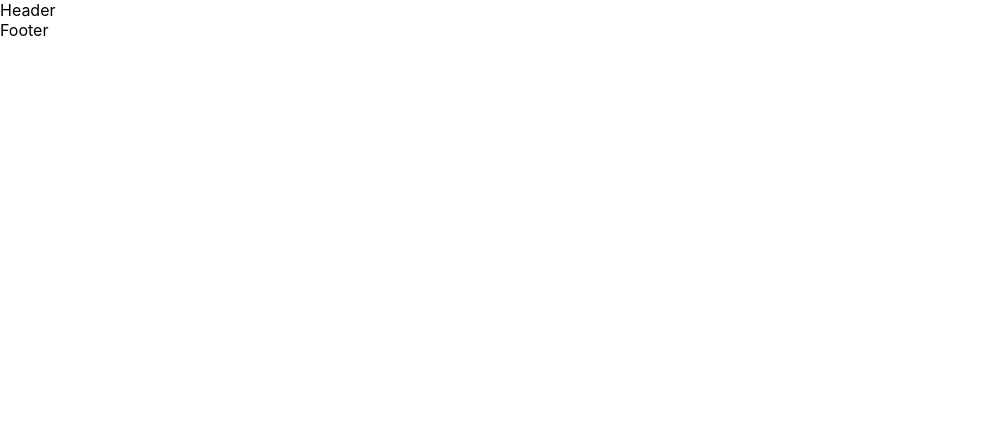
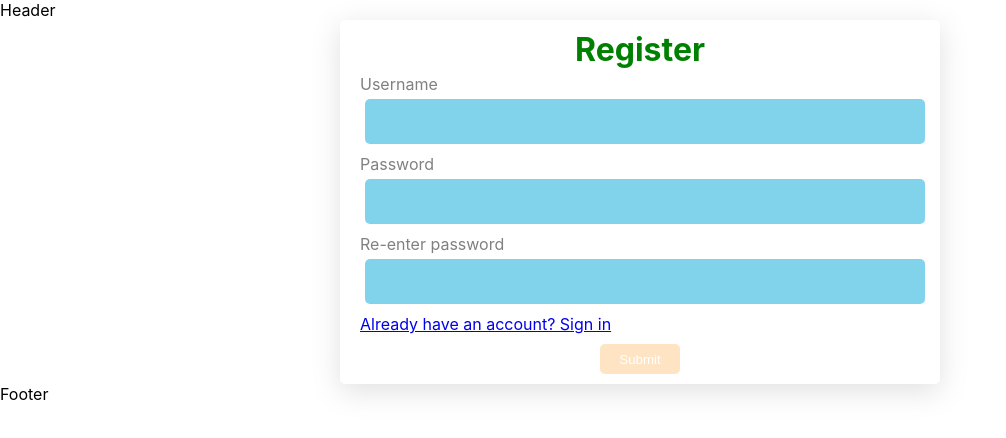
Before and after one commit to xuananh95/Nhom2_Final_Project, a React (Create React App) app: page /sign-up in a window 1280 px wide. Before the commit this address had no page. Shown: the top 438 px of the page, without its empty margins (0-1006 px from the left). Built offline with nearby package versions, Linux system fonts and the light colour scheme.

Commit message:
added signin signup

```diff
--- a/package.json
+++ b/package.json
@@ -11,6 +11,7 @@
     "react-icons": "^4.3.1",
     "react-router-dom": "^6.3.0",
     "react-scripts": "5.0.1",
+    "react-toastify": "^9.0.1",
     "styled-components": "^5.3.5",
     "web-vitals": "^2.1.4"
   },
--- a/src/App.js
+++ b/src/App.js
@@ -2,6 +2,11 @@ import "./App.css";
 import { BrowserRouter, Routes, Route } from "react-router-dom";
 import Home from "./pages/Home";
 import Layout from "./components/Layout";
+import Signup from "./pages/Signup";
+import Signin from "./pages/Signin";
+import { ToastContainer } from "react-toastify";
+import "react-toastify/dist/ReactToastify.css";
+import Admin from "./pages/Admin";
 
 function App() {
     return (
@@ -10,9 +15,13 @@ function App() {
                 <Layout>
                     <Routes>
                         <Route path="/" element={<Home />} />
+                        <Route path="/sign-up" element={<Signup />} />
+                        <Route path="/sign-in" element={<Signin />} />
+                        <Route path="/admin" element={<Admin />} />
                     </Routes>
                 </Layout>
             </BrowserRouter>
+            <ToastContainer />
         </div>
     );
 }
--- /dev/null
+++ b/src/components/Button/index.jsx
@@ -0,0 +1,25 @@
+import React from 'react'
+import styled from 'styled-components'
+
+const Button = ({ text }) => {
+    return (
+        <SButton>
+            {text}
+        </SButton>
+    )
+}
+
+export default Button
+
+const SButton = styled.button`
+    width: 80px;
+    height: 30px;
+    display: flex;
+    align-items: center;
+    justify-content: center;
+    cursor: pointer;
+    color: white;
+    border: none;
+    background-color: bisque;
+    border-radius: 5px;
+`;
--- /dev/null
+++ b/src/components/Input/index.jsx
@@ -0,0 +1,31 @@
+import React from 'react';
+import styled from 'styled-components'
+
+const Input = ({ label, value, onChange }) => {
+
+    return (
+        <SInput>
+            <label>{label}</label>
+            <input type="text" value={value} onChange={onChange} />
+        </SInput>
+    )
+}
+
+export default Input
+
+const SInput = styled.div`
+    margin: 5px 0;
+    label {
+        color: gray;
+    }
+    input{
+        border: none;
+        background-color: #81d3ec;
+        color: gray;
+        outline: none;
+        padding: 15px;
+        border-radius: 5px;
+        width: 100%;
+        margin: 5px;
+    }
+`;
--- /dev/null
+++ b/src/pages/Admin/index.jsx
@@ -0,0 +1,9 @@
+import React from 'react'
+
+const Admin = () => {
+    return (
+        <div>Admin</div>
+    )
+}
+
+export default Admin
--- a/src/pages/Home/index.jsx
+++ b/src/pages/Home/index.jsx
@@ -4,7 +4,7 @@ import React from 'react';
 const Home = () => {
   return (
     <div>
-        Home
+      Home
     </div>
   )
 }
--- /dev/null
+++ b/src/pages/Signin/index.jsx
@@ -0,0 +1,46 @@
+import React, { useState } from 'react'
+import Input from '../../components/Input'
+import { Link, useNavigate } from 'react-router-dom'
+import Button from '../../components/Button'
+import { toast } from 'react-toastify'
+import { SForm } from '../Signup'
+
+const SignIn = () => {
+    const [user, setUser] = useState({
+        name: "",
+        password: "",
+    })
+    const navigate = useNavigate();
+    const { name, password } = user;
+    const handleSubmit = (e) => {
+        e.preventDefault();
+        if (!password || !name) {
+            toast.error('Fill all the fields!');
+            return;
+        }
+        const users = localStorage.getItem('users') ? JSON.parse(localStorage.getItem('users')) : [];
+
+        const findUser = users.find(u => u.name === user.name && u.password === user.password);
+        if (!findUser) {
+            toast.error('Credential not correct!');
+            return;
+        }
+        toast.success('Log in successful');
+        localStorage.setItem('currentUser', JSON.stringify(user));
+        navigate('../user', { replace: true });
+    }
+
+    return (
+        <SForm onSubmit={handleSubmit}>
+            <h1 className="text">Sign in</h1>
+            <Input label="Username" value={name} onChange={(e) => setUser({ ...user, name: e.target.value })} />
+            <Input label="Password" value={password} onChange={(e) => setUser({ ...user, password: e.target.value })} />
+            <Link to="/sign-in">Don't have an account? Sign up</Link>
+            <div className="button-group">
+                <Button text="Login" />
+            </div>
+        </SForm>
+    )
+}
+
+export default SignIn
--- /dev/null
+++ b/src/pages/Signup/index.jsx
@@ -0,0 +1,76 @@
+import React, { useState } from 'react'
+import { Link, useNavigate } from 'react-router-dom';
+import styled from 'styled-components';
+import Input from '../../components/Input';
+import { toast } from 'react-toastify';
+import Button from '../../components/Button';
+
+const initialValue = {
+    name: '',
+    password: '',
+    confirmation: '',
+}
+
+const Signup = () => {
+    const [user, setUser] = useState(initialValue);
+    const { username, password, confirmation } = user;
+    const navigate = useNavigate();
+
+    const handleRegister = (e) => {
+        e.preventDefault();
+        if (!username || !password || !confirmation) {
+            toast.error('Fill all the fields!');
+            return;
+        }
+        if (password !== confirmation) {
+            toast.error('Re check password!');
+            return;
+        }
+        const users = localStorage.getItem('users') ? JSON.parse(localStorage.getItem('users')) : [];
+        const id = new Date();
+        const newUser = {
+            username,
+            password,
+            id
+        }
+        localStorage.setItem('users', JSON.stringify([...users, newUser]));
+        toast.success('Register successful');
+        navigate('../sign-in', { replace: true });
+    }
+
+
+
+    return (
+        <SForm onSubmit={handleRegister}>
+            <h1 className="text">Register</h1>
+            <Input label="Username" value={username} onChange={(e) => setUser({ ...user, username: e.target.value })} />
+            <Input label="Password" value={password} onChange={(e) => setUser({ ...user, password: e.target.value })} />
+            <Input label="Re-enter password" value={confirmation} onChange={(e) => setUser({ ...user, confirmation: e.target.value })} />
+            <Link to="/sign-in">Already have an account? Sign in</Link>
+            <div className="button-group">
+                <Button text="Submit" />
+            </div>
+        </SForm>
+    )
+}
+
+export default Signup
+
+export const SForm = styled.form`
+width: 100%;
+    max-width: 600px;
+    margin: 0 auto;
+    padding: 10px 20px;
+    border-radius: 5px;
+    box-shadow: rgba(100, 100, 111, 0.2) 0px 7px 29px 0px;
+
+    .text{
+        text-align: center;
+        color: green;
+    }
+    .button-group{
+        display: flex;
+        justify-content: center;
+        margin-top: 10px;
+    }
+`;
```
Also changed, not shown: src/components/Layout/index.jsx (+4 -4 lines), 1 other file (tests, documents, lock files or other folders). Lines whose indentation alone changed are shown as unchanged.
